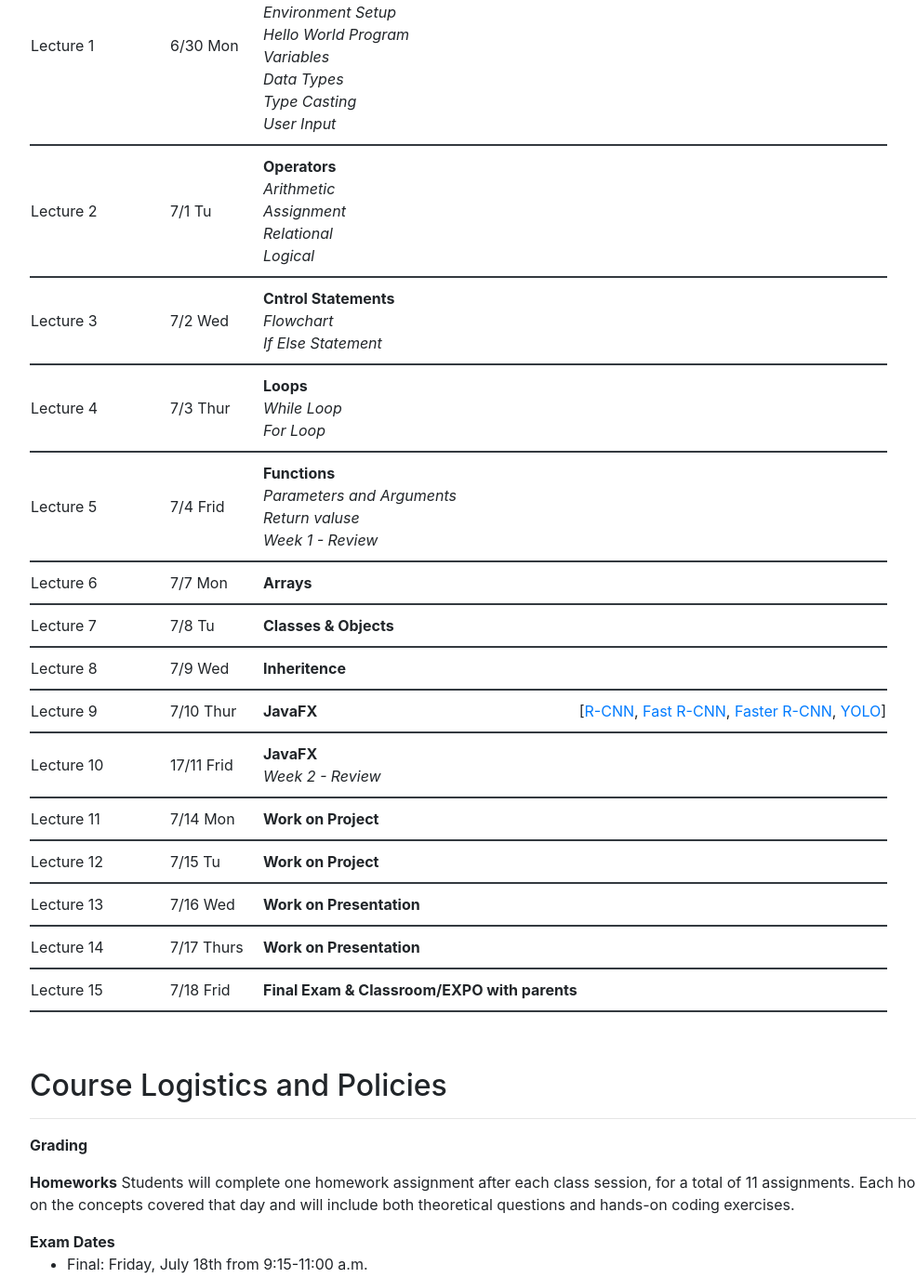
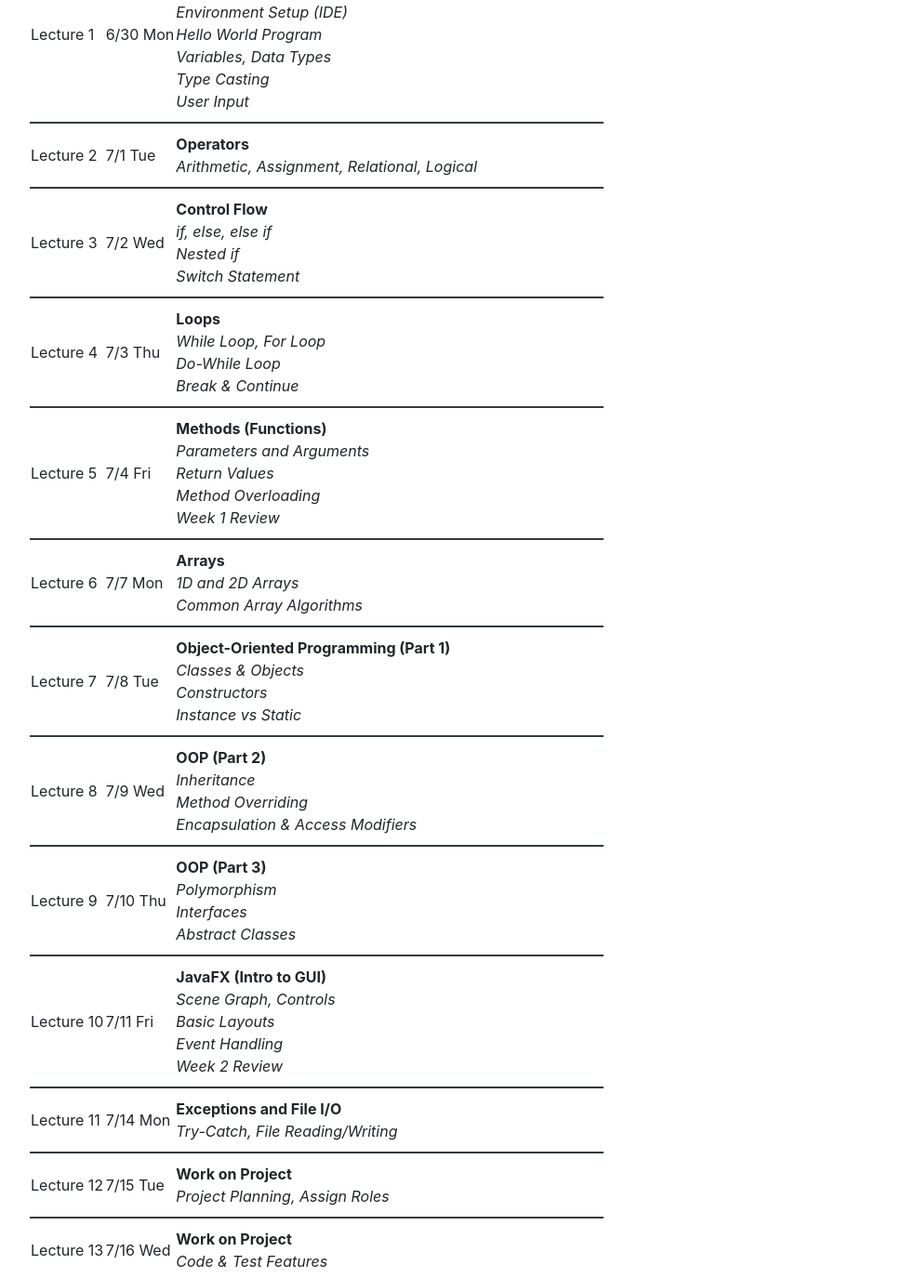
Before and after one commit to ftaghv/Programming-with-Java, a plain HTML site: page index.html in a window 1280 px wide. Shown: the part 675-2050 px from the top of the page at 93% size, without its empty margins (53-1038 px from the left). Drawn offline with Linux system fonts and the light colour scheme.

Commit message:
update index.html

```diff
--- a/index.html
+++ b/index.html
@@ -96,192 +96,177 @@
       <div class="col-md-12">
         <h2>Schedule</h2>
         <table id="scheduleTable">
-          <tbody>
+          <thead>
             <tr>
-              <th id="eventCol">Event</th>
-              <th id="dateCol">Date</th>
+              <th>Event</th>
+              <th>Date</th>
               <th>Description</th>
               <th>Course Materials</th>
             </tr>
+          </thead>
+          <tbody>
             <tr>
               <td>Lecture 1</td>
               <td>6/30 Mon</td>
               <td>
-                <b>Introduction</b>
-                <br><i>What is Programming?</i>
-                <br><i>Environment Setup</i>
-                <br><i>Hello World Program</i>
-                <br><i>Variables</i>
-                <br><i>Data Types</i>
-                <br><i>Type Casting</i>
-                <br><i>User Input</i>
+                <b>Introduction</b><br>
+                <i>What is Programming?</i><br>
+                <i>Environment Setup (IDE)</i><br>
+                <i>Hello World Program</i><br>
+                <i>Variables, Data Types</i><br>
+                <i>Type Casting</i><br>
+                <i>User Input</i>
               </td>
-              <td>
-
-              </td>
+              <td></td>
             </tr>
             <tr>
               <td>Lecture 2</td>
-              <td>7/1 Tu</td>
+              <td>7/1 Tue</td>
               <td>
-                <b>Operators</b>
-                <br><i>Arithmetic</i>
-                <br><i>Assignment</i>
-                <br><i>Relational</i>
-                <br><i>Logical</i>
-                <!-- <br>HW: 6a, 6e -->
+                <b>Operators</b><br>
+                <i>Arithmetic, Assignment, Relational, Logical</i>
               </td>
-              <td>
-
-              </td>
+              <td></td>
             </tr>
             <tr>
               <td>Lecture 3</td>
               <td>7/2 Wed</td>
               <td>
-                <b>Cntrol Statements</b>
-                <br><i>Flowchart</i>
-                <br><i>If Else Statement</i>
+                <b>Control Flow</b><br>
+                <i>if, else, else if</i><br>
+                <i>Nested if</i><br>
+                <i>Switch Statement</i>
               </td>
-              <td>
-
-              </td>
+              <td></td>
             </tr>
             <tr>
               <td>Lecture 4</td>
-              <td>7/3 Thur</td>
+              <td>7/3 Thu</td>
               <td>
-                <b>Loops</b>
-                <br><i>While Loop</i>
-                <br><i>For Loop</i>
-                <!-- <br>HW: 6d, 6g, lab 2 -->
+                <b>Loops</b><br>
+                <i>While Loop, For Loop</i><br>
+                <i>Do-While Loop</i><br>
+                <i>Break & Continue</i>
               </td>
-              <td>
-
-              </td>
+              <td></td>
             </tr>
             <tr>
               <td>Lecture 5</td>
-              <td>7/4 Frid</td>
+              <td>7/4 Fri</td>
               <td>
-                <b>Functions</b>
-                <br><i>Parameters and Arguments</i>
-                <br><i>Return valuse</i>
-                <br><i>Week 1 - Review</i>
-                <!-- <br>HW: 6d, 6g, lab 2 -->
+                <b>Methods (Functions)</b><br>
+                <i>Parameters and Arguments</i><br>
+                <i>Return Values</i><br>
+                <i>Method Overloading</i><br>
+                <i>Week 1 Review</i>
               </td>
-              <td>
-
-              </td>
+              <td></td>
             </tr>
             <tr>
               <td>Lecture 6</td>
               <td>7/7 Mon</td>
               <td>
-                <b>Arrays</b>
-
-                <!-- <br>HW: 6b, 6c, 6f, lab 1 -->
+                <b>Arrays</b><br>
+                <i>1D and 2D Arrays</i><br>
+                <i>Common Array Algorithms</i>
               </td>
-              <td>
-
-              </td>
+              <td></td>
             </tr>
             <tr>
               <td>Lecture 7</td>
-              <td>7/8 Tu</td>
+              <td>7/8 Tue</td>
               <td>
-                <b>Classes & Objects</b>
-                <br><i></i>
-                <!-- <br>HW: 6b, 6c, 6f, lab 1 -->
+                <b>Object-Oriented Programming (Part 1)</b><br>
+                <i>Classes & Objects</i><br>
+                <i>Constructors</i><br>
+                <i>Instance vs Static</i>
               </td>
-              <td>
-
-              </td>
+              <td></td>
             </tr>
             <tr>
               <td>Lecture 8</td>
               <td>7/9 Wed</td>
               <td>
-                <b>Inheritence</b>
-
+                <b>OOP (Part 2)</b><br>
+                <i>Inheritance</i><br>
+                <i>Method Overriding</i><br>
+                <i>Encapsulation & Access Modifiers</i>
               </td>
-              <td>
-
-              </td>
+              <td></td>
             </tr>
             <tr>
               <td>Lecture 9</td>
-              <td>7/10 Thur</td>
+              <td>7/10 Thu</td>
               <td>
-                <b>JavaFX</b>
-
-                <!-- <br>HW: 3c, 3d -->
+                <b>OOP (Part 3)</b><br>
+                <i>Polymorphism</i><br>
+                <i>Interfaces</i><br>
+                <i>Abstract Classes</i>
               </td>
-              <td>
-                [<a href="https://arxiv.org/abs/1311.2524" download="">R-CNN</a>, <a
-                  href="https://arxiv.org/abs/1504.08083" download="">Fast R-CNN</a>, <a
-                  href="https://arxiv.org/abs/1506.01497" download="">Faster R-CNN</a>, <a
-                  href="https://arxiv.org/abs/1506.02640" download="">YOLO</a>]
-              </td>
+              <td></td>
             </tr>
             <tr>
               <td>Lecture 10</td>
-              <td>17/11 Frid</td>
+              <td>7/11 Fri</td>
               <td>
-                <b>JavaFX</b>
-                <br><i>Week 2 - Review</i>
-                <!-- <br>HW: 3c, 3d -->
+                <b>JavaFX (Intro to GUI)</b><br>
+                <i>Scene Graph, Controls</i><br>
+                <i>Basic Layouts</i><br>
+                <i>Event Handling</i><br>
+                <i>Week 2 Review</i>
               </td>
-              <td>
+              <td></td>
             </tr>
             <tr>
               <td>Lecture 11</td>
               <td>7/14 Mon</td>
               <td>
-                <b>Work on Project</b>
-
+                <b>Exceptions and File I/O</b><br>
+                <i>Try-Catch, File Reading/Writing</i>
               </td>
-              <td>
-
-              </td>
+              <td></td>
             </tr>
             <tr>
               <td>Lecture 12</td>
-              <td>7/15 Tu</td>
+              <td>7/15 Tue</td>
               <td>
-                <b>Work on Project</b>
-
+                <b>Work on Project</b><br>
+                <i>Project Planning, Assign Roles</i>
               </td>
-              <td>
+              <td></td>
             </tr>
             <tr>
               <td>Lecture 13</td>
               <td>7/16 Wed</td>
               <td>
-                <b>Work on Presentation</b>
+                <b>Work on Project</b><br>
+                <i>Code & Test Features</i>
               </td>
-              <td>
+              <td></td>
             </tr>
             <tr>
               <td>Lecture 14</td>
-              <td>7/17 Thurs</td>
+              <td>7/17 Thu</td>
               <td>
-                <b>Work on Presentation</b>
+                <b>Presentation Practice</b><br>
+                <i>Prepare Slides & Demo</i>
               </td>
-              <td>
+              <td></td>
             </tr>
             <tr>
               <td>Lecture 15</td>
-              <td>7/18 Frid</td>
+              <td>7/18 Fri</td>
               <td>
-                <b>Final Exam & Classroom/EXPO with parents</b>
+                <b>Final Exam</b><br>
+                <i>Classroom Expo with Parents</i>
               </td>
-              <td>
+              <td></td>
             </tr>
           </tbody>
         </table>
       </div>
     </div>
+
 
     <div class="row section" id="logistics">
       <div class="col-md-12">
```
